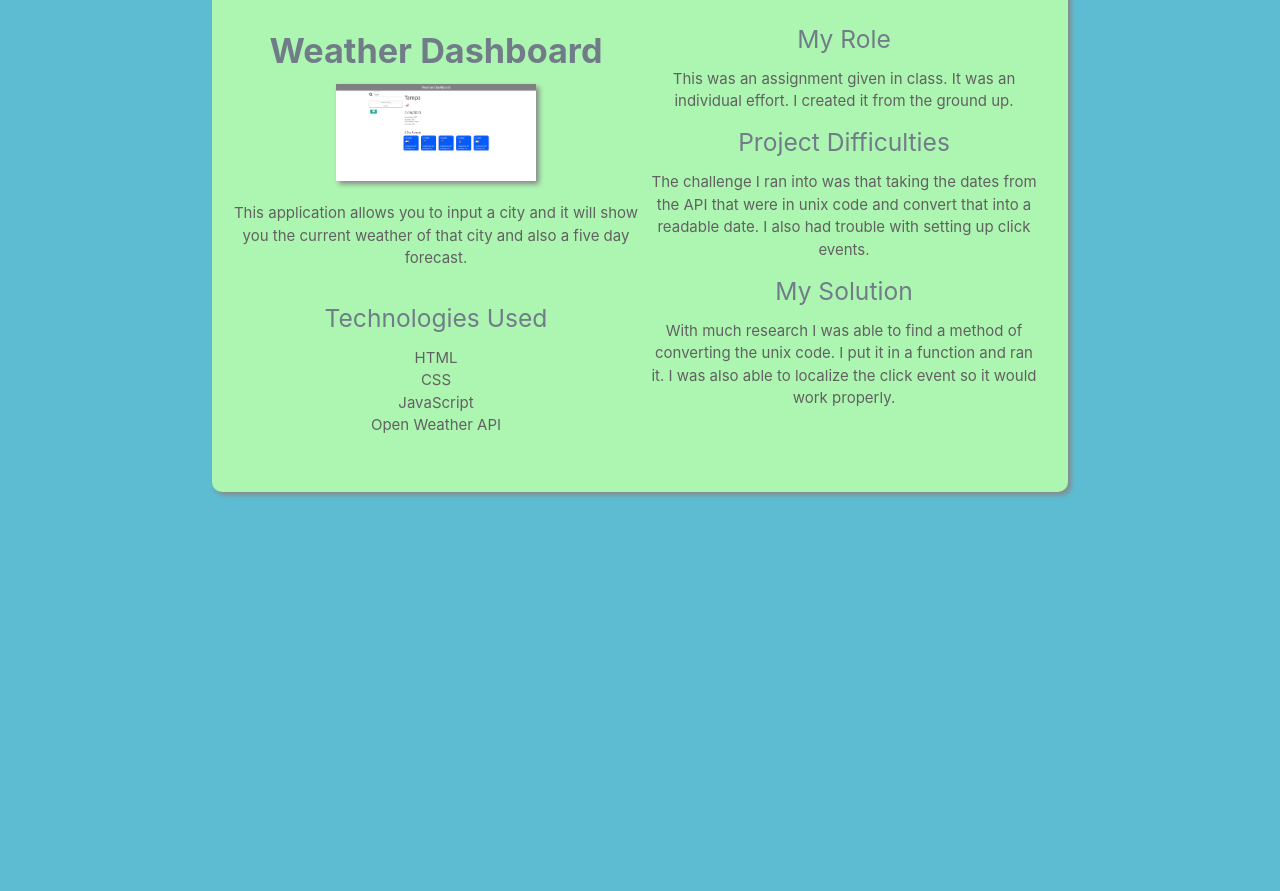
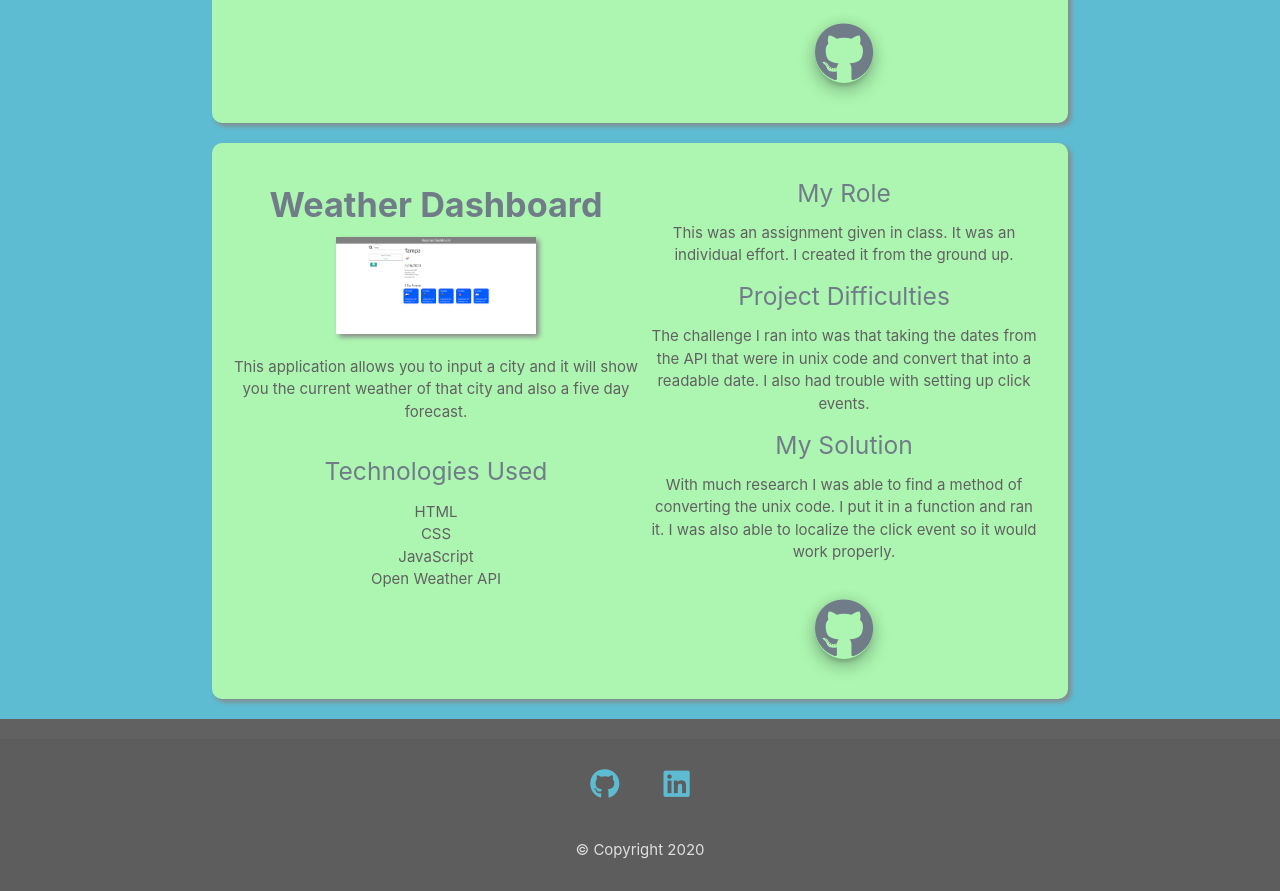
Before and after one commit to gllil/main-about-me, a plain HTML site: page portfolio.html in a window 1280 px wide. Shown: the part 1204-2095 px from the top of the page. Before the commit the page ends 1716 px from the top, so only its background shows below. Drawn offline with nearby package versions, Linux system fonts and the light colour scheme.

Commit message:
added github links to portfolio items, added footer with links to personal github page and linked in.

```diff
--- a/portfolio.html
+++ b/portfolio.html
@@ -13,6 +13,7 @@
     <script src="https://kit.fontawesome.com/14111279f9.js" crossorigin="anonymous"></script>
 </head>
 <body>
+  <main>
     <nav class="grey darken-2">
         <div class="nav-wrapper container">
           <a href="index.html" class="right name-title">Gary Llil</a>
@@ -58,6 +59,7 @@
               <p>Creating the google maps API was particularly challenging. Getting a API key is quite the process and not as easy as other API's. The second was getting it to show correctly and removing all of the additional clutter around the map.</p>
             <h5 class="proj-description-title">My Solution</h5>
               <p>After extensive research and help from my team, we were able activate our API key with Google. We were able to research and follow the instructions for what code was necessary to remove additional buttons on the map.</p>
+              <div><a href="https://github.com/gllil/rvm-grp-proj-1" target="_blank"><i class="fab fa-github medium z-depth-3"></i></a></div>
           </div>
         </div>
         <!-- <hr class="grey darken-2"> -->
@@ -84,6 +86,7 @@
               <p>My main difficulty was finding the best way to randomize the different types of characters needed for the password and filter out any criteria not requested.</p>
             <h5 class="proj-description-title">My Solution</h5>
               <p>I realized the simplest way was the easiest way. I made Arrays of every type of character. Based on the input if it was true it would include it and if it was false it would not include the character. We used Math Random to randomize and return based on the length requested.</p>
+              <div><a href="https://github.com/gllil/PasswordGenerator" target="_blank"><i class="fab fa-github medium z-depth-3"></i></a></div>
           </div>
         </div>
         <!-- <hr class="grey darken-2"> -->
@@ -111,9 +114,29 @@
               <p>The challenge I ran into was that taking the dates from the API that were in unix code and convert that into a readable date. I also had trouble with setting up click events.</p>
             <h5 class="proj-description-title">My Solution</h5>
               <p>With much research I was able to find a method of converting the unix code. I put it in a function and ran it. I was also able to localize the click event so it would work properly.</p>
+              <div><a href="https://github.com/gllil/weather-dashboard" target="_blank"><i class="fab fa-github medium z-depth-3"></i></a></div>
           </div>
         </div>
       </div>
+    </main>
+      <footer class="page-footer grey darken-2">
+        <div class="footer-copyright">
+          <div class="container">
+            <div class="row">
+              <div class="col s12">
+
+                <div class="row">
+                  <div class="col s12 center">
+                <a href="https://github.com/gllil" target="_blank"><i class="fab fa-github small linksIcon"></i></a>
+                <a href="https://www.linkedin.com/in/gary-llil-17012746/" target="_blank"><i class="fab fa-linkedin small linksIcon"></i></a>
+                  </div>
+                </div>
+                <div class="center"> © Copyright 2020 </div>
+              </div>
+            </div>
+          </div>
+        </div>
+      </footer>
     <script src="https://cdnjs.cloudflare.com/ajax/libs/materialize/1.0.0/js/materialize.js"></script>
     <script src="https://ajax.googleapis.com/ajax/libs/jquery/3.4.1/jquery.min.js"></script>
     <script type="text/javascript" src="script.js" ></script>
--- a/style.css
+++ b/style.css
@@ -1,7 +1,13 @@
 body {
     background-color: #5DBCD2;
-    font-family: 'Spartan', ;
+    display: flex;
+    min-height: 100vh;
+    flex-direction: column;
 }
+
+  main {
+    flex: 1 0 auto;
+  }
 
 .name-title {
     color: #5DBCD2;
@@ -95,3 +101,17 @@
 h4 {
     font-weight: bolder;
 }
+
+i {
+    color: #717C89;
+    margin: 20px;
+    border-radius: 50%;
+}
+
+.copyright {
+    margin: auto;
+}
+
+.linksIcon {
+    color: #5DBCD2;
+}
```
Also changed, not shown: contact.html (+20 -0 lines), index.html (+25 -0 lines).
